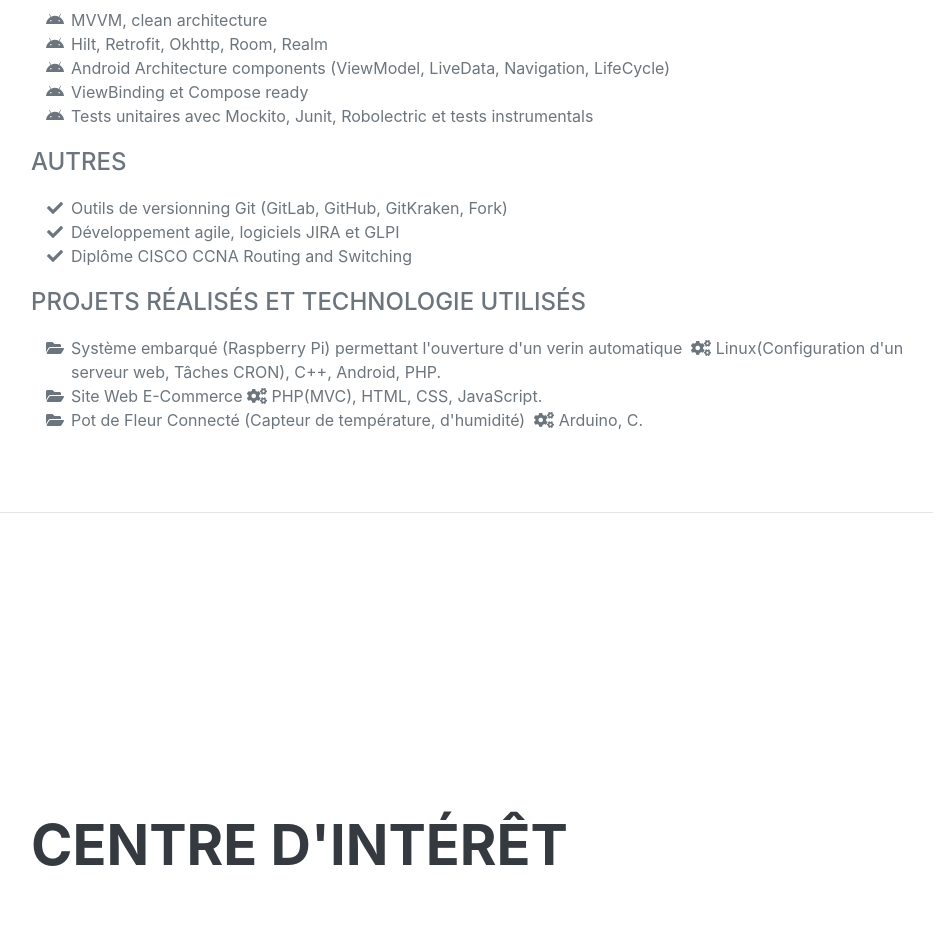
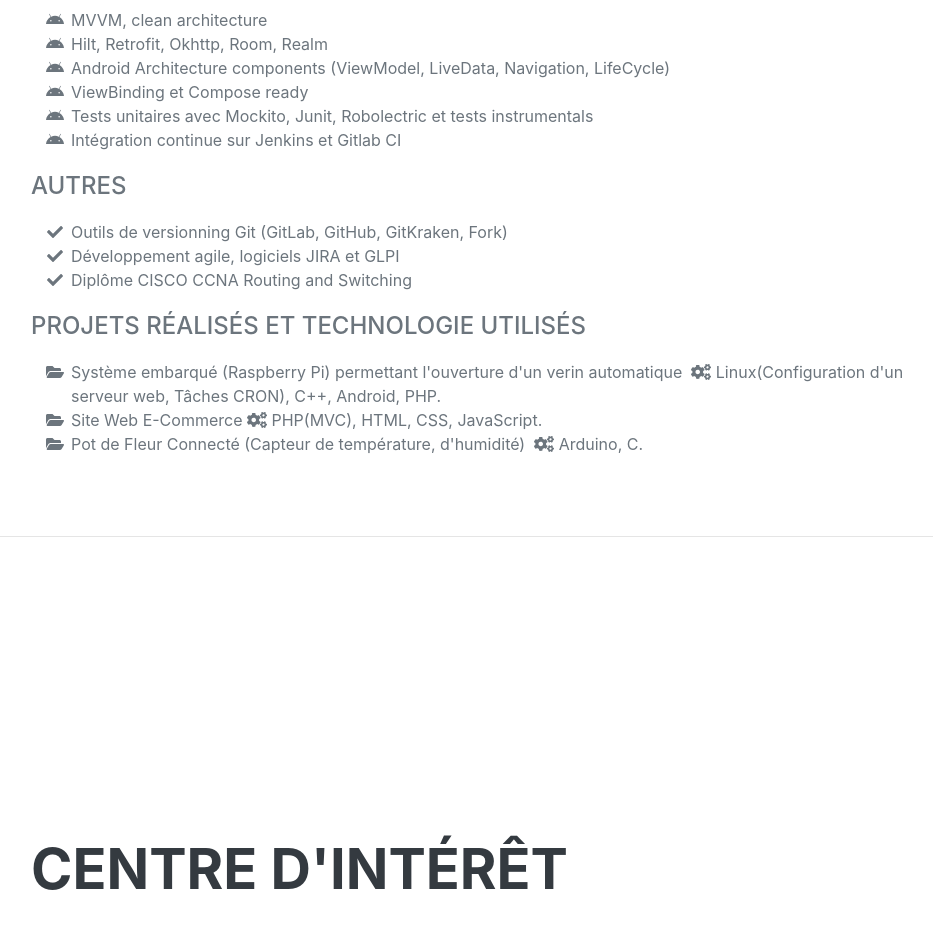
Before and after one commit to DelfaOne/porfolio, a plain HTML site: page index.html in a window 1280 px wide. Shown: the part 3740-4668 px from the top of the page, without its empty margins (289-1222 px from the left). Drawn offline with nearby package versions, Linux system fonts and the light colour scheme; a web font is replaced by a local one.

Commit message:
Add one android skill

```diff
--- a/index.html
+++ b/index.html
@@ -178,6 +178,10 @@
                             <span class="fa-li"><i class="fab fa-android"></i></span>
                             Tests unitaires avec Mockito, Junit, Robolectric et tests instrumentals
                         </li>
+                        <li>
+                            <span class="fa-li"><i class="fab fa-android"></i></span>
+                            Intégration continue sur Jenkins et Gitlab CI
+                        </li>
                     </ul>
                     <div class="subheading mt-3 mb-3">Autres</div>
                     <ul class="fa-ul mb-0">
```
